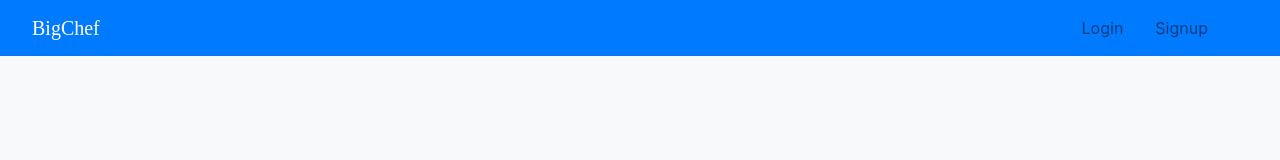
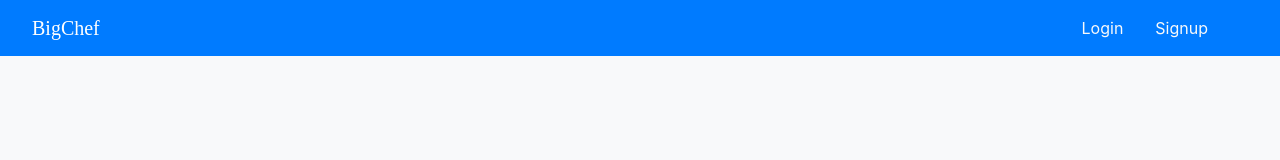
Before and after one commit to Asynchrom/BigChef, a Vue app in the folder Frontend/: page /login in a window 1280 px wide. Shown: the top 160 px of the page. Built offline with nearby package versions, Linux system fonts and the light colour scheme; a web font is replaced by a local one.

Commit message:
Update 2.1

```diff
--- a/Frontend/src/components/Comments.vue
+++ b/Frontend/src/components/Comments.vue
@@ -55,6 +55,7 @@ export default {
 
     async mounted() {
         try {
+            if (this.recipe.by == store.credentials.username) this.contains = true
             this.comments = await Comments.get(this.recipe)
             this.comments.forEach(e => {
                 if(e.by == store.credentials.username){
@@ -64,7 +65,6 @@ export default {
             })
             this.loading = false
         } catch (error) {
-            console.log(error)
             this.loading = false
             this.error = error
         }
@@ -78,7 +78,6 @@ export default {
             this.comments.unshift(response)
             this.contains = true
         } catch (error) {
-            console.log(error)
             this.disabled = false
             this.error = error
         }
--- a/Frontend/src/components/DishCard.vue
+++ b/Frontend/src/components/DishCard.vue
@@ -36,7 +36,7 @@
     <div class="float-left m-2">
         <div class="card-body">
             <h5 class="card-title">Description</h5>
-            <h6 class="card-subtitle mb-2 text-muted">{{recipe.description}}</h6>
+            <h6 class="card-subtitle mb-2 text-muted" style="white-space: pre-wrap;">{{recipe.description}}</h6>
         </div>
     </div>
   </div>
--- a/Frontend/src/components/NavBar.vue
+++ b/Frontend/src/components/NavBar.vue
@@ -30,10 +30,10 @@
       </ul>
       <ul v-else class="navbar-nav ml-auto mr-5">
         <li class="nav-item">
-          <router-link class="nav-link ml-3" to="/login/">Login</router-link>
+          <router-link class="nav-link ml-3 text-light" to="/login/">Login</router-link>
         </li>
         <li class="nav-item">
-          <router-link class="nav-link ml-3" to="/signup/">Signup</router-link>
+          <router-link class="nav-link ml-3 text-light" to="/signup/">Signup</router-link>
         </li>
       </ul>
     </div>
```
Also changed, not shown: 1 other file (tests, documents, lock files or other folders).
